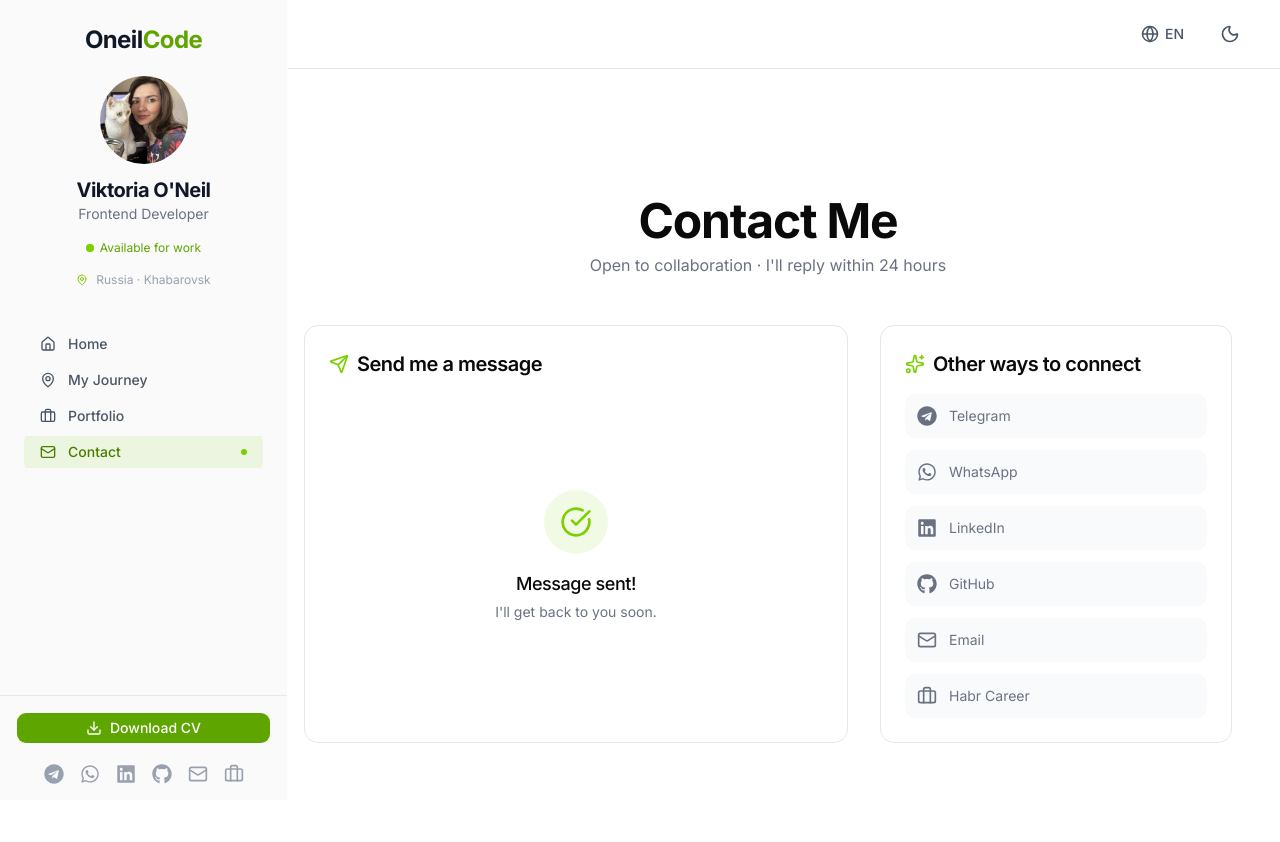
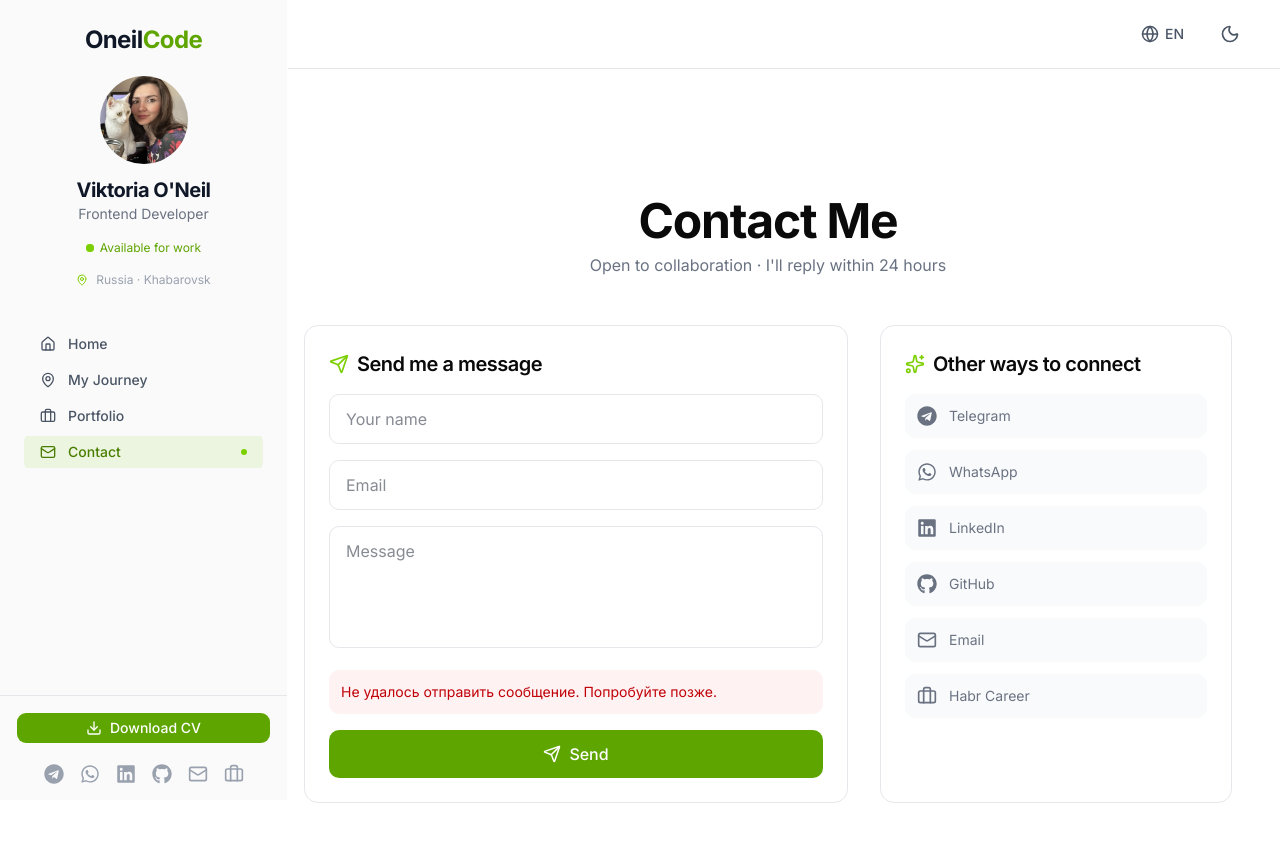
Before and after one commit to oneilcode/oneilcode-dev, a Next.js app: page /en/contact in a window 1280 px wide. Both pictures are taken after typing "Sample", "name@example.com", "Sample" into the empty fields and a click on the button "Send". Shown: the top 842 px of the page. Built offline with nearby package versions, Linux system fonts and the light colour scheme; no server answers.

Commit message:
feat: add contact form with Supabase integration and validation

```diff
--- /dev/null
+++ b/actions/submitForm.ts
@@ -0,0 +1,63 @@
+'use server';
+
+import { createClient } from '@/lib/supabase/server';
+import { z } from 'zod';
+
+type FormState = {
+  success: boolean;
+  message?: string;
+  errors?: {
+    name?: string[];
+    email?: string[];
+    message?: string[];
+  };
+};
+
+const formSchema = z.object({
+  name: z.string().min(2, 'Имя слишком короткое'),
+  email: z.string().email('Неверный формат email'),
+  message: z.string().min(5, 'Сообщение слишком короткое'),
+});
+
+export async function submitForm(
+  state: FormState,
+  formData: FormData
+): Promise<FormState> {
+  const name = formData.get('name') as string;
+  const email = formData.get('email') as string;
+  const message = formData.get('message') as string;
+
+  const result = formSchema.safeParse({ name, email, message });
+
+  if (!result.success) {
+    return {
+      success: false,
+      errors: result.error.flatten().fieldErrors,
+    };
+  }
+
+  try {
+    const supabase = await createClient();
+
+    const { error } = await supabase
+      .from('messages')
+      .insert([{ name, email, message }]);
+
+    if (error) {
+      return {
+        success: false,
+        message: 'Не удалось отправить сообщение. Попробуйте позже.',
+      };
+    }
+
+    return {
+      success: true,
+      message: 'Сообщение успешно отправлено!',
+    };
+  } catch {
+    return {
+      success: false,
+      message: 'Произошла ошибка. Попробуйте позже.',
+    };
+  }
+}
--- a/app/components/features/ContactForm.tsx
+++ b/app/components/features/ContactForm.tsx
@@ -1,75 +1,97 @@
 'use client';
 
+import { submitForm } from '@/actions/submitForm';
 import { Send } from 'lucide-react';
 import { useTranslations } from 'next-intl';
-import { useState } from 'react';
+import { useActionState } from 'react';
 
-interface ContactFormProps {
-  onSubmit: (data: { name: string; email: string; message: string }) => void;
-}
+type FormState = {
+  success: boolean;
+  message?: string;
+  errors?: {
+    name?: string[];
+    email?: string[];
+    message?: string[];
+  };
+};
 
-export default function ContactForm({ onSubmit }: ContactFormProps) {
+export default function ContactForm() {
   const t = useTranslations('contacts');
 
-  const [formData, setFormData] = useState({
-    name: '',
-    email: '',
+  const initialState: FormState = {
+    success: false,
     message: '',
-  });
-
-  const handleSubmit = (e: React.FormEvent) => {
-    e.preventDefault();
-    onSubmit(formData);
+    errors: {},
   };
 
-  const handleChange = (e: React.ChangeEvent<HTMLInputElement | HTMLTextAreaElement>) => {
-    setFormData({
-      ...formData,
-      [e.target.name]: e.target.value,
-    });
-  };
+  const [state, formAction, isPending] = useActionState<FormState, FormData>(
+    submitForm,
+    initialState
+  );
 
   return (
-    <form onSubmit={handleSubmit} className="space-y-4">
+    <form action={formAction} className="space-y-4">
+      <div>
         <input
           type="text"
           id="name"
           name="name"
-        value={formData.name}
-        onChange={handleChange}
           required
           className="w-full rounded-lg border border-gray-200 bg-white px-4 py-3 text-gray-900 transition outline-none focus:border-lime-500 focus:ring-2 focus:ring-lime-500/50 dark:border-gray-700 dark:bg-gray-800 dark:text-white"
           placeholder={t('name')}
         />
+        {state?.errors?.name && (
+          <p className="mt-1 text-sm text-red-500">{state.errors.name[0]}</p>
+        )}
+      </div>
 
+      <div>
         <input
           type="email"
           id="email"
           name="email"
-        value={formData.email}
-        onChange={handleChange}
           required
           className="w-full rounded-lg border border-gray-200 bg-white px-4 py-3 text-gray-900 transition outline-none focus:border-lime-500 focus:ring-2 focus:ring-lime-500/50 dark:border-gray-700 dark:bg-gray-800 dark:text-white"
           placeholder={t('email')}
         />
+        {state?.errors?.email && (
+          <p className="mt-1 text-sm text-red-500">{state.errors.email[0]}</p>
+        )}
+      </div>
 
+      <div>
         <textarea
           id="message"
           name="message"
-        value={formData.message}
-        onChange={handleChange}
+          rows={4}
           required
-        rows={4}
           className="w-full resize-none rounded-lg border border-gray-200 bg-white px-4 py-3 text-gray-900 transition outline-none focus:border-lime-500 focus:ring-2 focus:ring-lime-500/50 dark:border-gray-700 dark:bg-gray-800 dark:text-white"
           placeholder={t('message')}
         />
+        {state?.errors?.message && (
+          <p className="mt-1 text-sm text-red-500">{state.errors.message[0]}</p>
+        )}
+      </div>
+
+      {state?.success && (
+        <div className="rounded-lg bg-green-50 p-3 text-sm text-green-700 dark:bg-green-950/30 dark:text-green-400">
+          {state.message}
+        </div>
+      )}
+
+      {state?.success === false && state?.message && !state?.errors && (
+        <div className="rounded-lg bg-red-50 p-3 text-sm text-red-700 dark:bg-red-950/30 dark:text-red-400">
+          {state.message}
+        </div>
+      )}
 
       <button
         type="submit"
-        className="flex w-full items-center justify-center gap-2 rounded-lg bg-lime-600 px-6 py-3 font-medium text-white transition hover:bg-lime-700 dark:bg-lime-500 dark:hover:bg-lime-600"
+        disabled={isPending}
+        className="flex w-full items-center justify-center gap-2 rounded-lg bg-lime-600 px-6 py-3 font-medium text-white transition hover:bg-lime-700 disabled:cursor-not-allowed disabled:opacity-50 dark:bg-lime-500 dark:hover:bg-lime-600"
       >
         <Send size={18} />
-        {t('submit')}
+        {isPending ? 'Отправка...' : t('submit')}
       </button>
     </form>
   );
```
Lines whose indentation alone changed are shown as unchanged.
